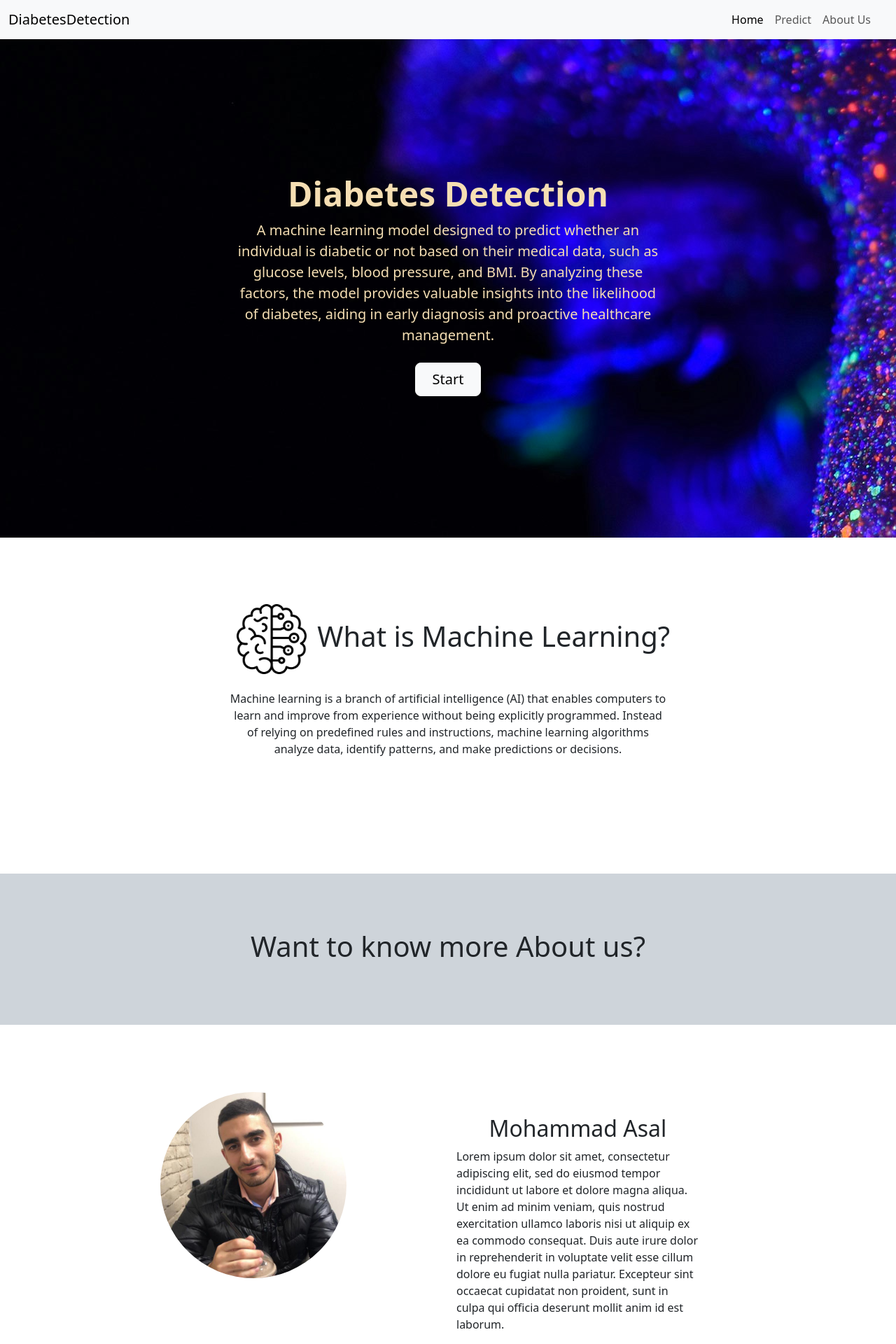
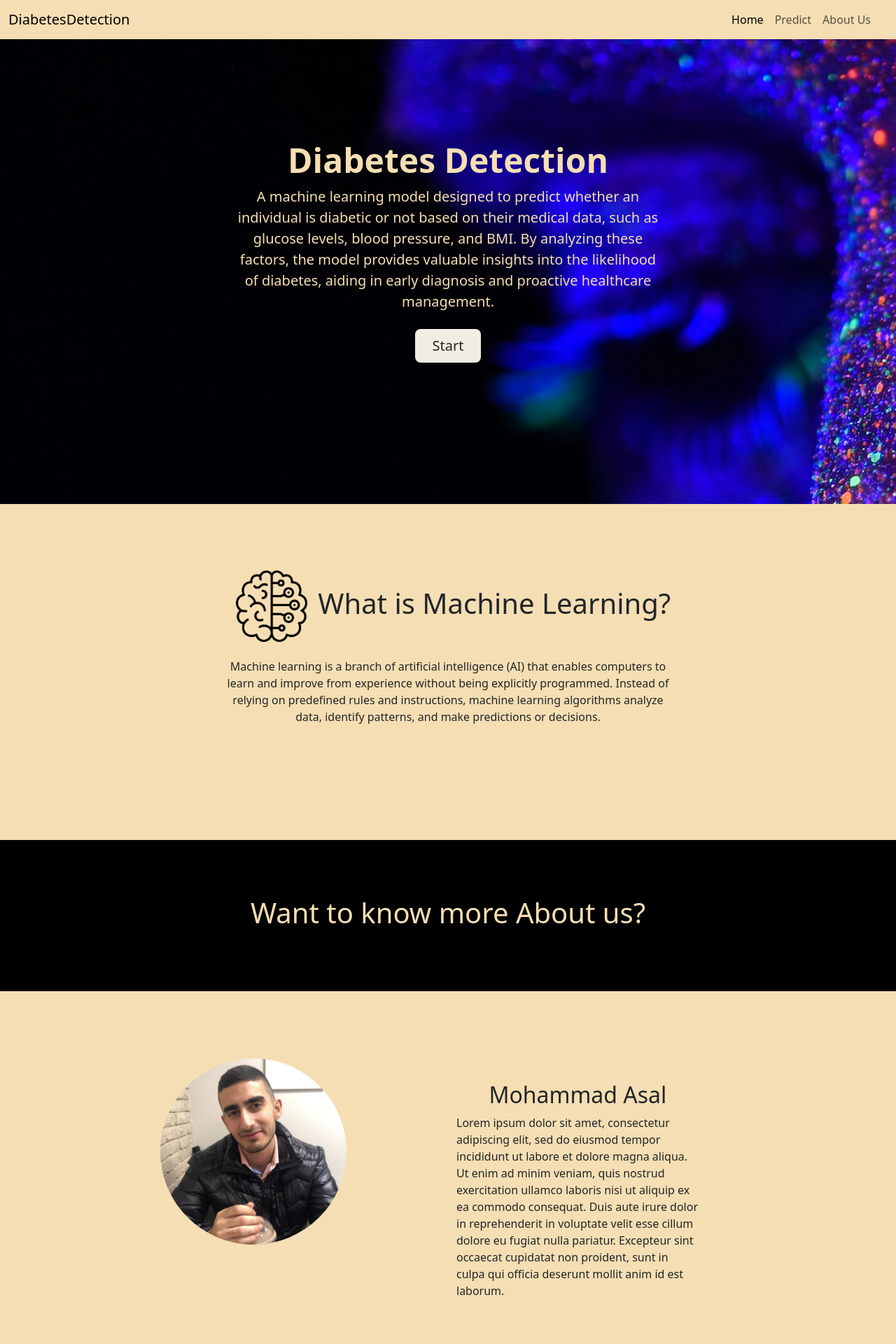
Before and after one commit to AliAgh123/MLProject, a Flask app: page / in a window 1280 px wide. Shown: the top 1920 px of the page at 70% size. Run offline with Flask 3, Linux system fonts and the light colour scheme; parts of the project's set-up code (start-up, migrations or seed data) failed here and were passed over.

Commit message:
fixed colors

```diff
--- a/static/styles/style.css
+++ b/static/styles/style.css
@@ -1,3 +1,15 @@
+.navbar {
+	background-color: wheat;
+}
+
+.offcanvas {
+	background-color: wheat;
+}
+
+.btn-gold {
+	background-color: rgb(242, 237, 227);
+}
+
 .hero {
 	height: 90vh;
 	padding: 25vh 3vw;
@@ -12,9 +24,9 @@
 }
 
 .machine-learning-section {
-	height: 50vh;
-	margin-top: 10vh;
-	margin-bottom: 0vh;
+	background-color: wheat;
+	height: 60vh;
+	padding: 10vh 0;
 }
 
 .machine-learning-icon {
@@ -24,6 +36,8 @@
 
 .question {
 	padding: 10vh;
+	background-color: black;
+	color: wheat;
 }
 .about-us {
 	padding-left: 0;
@@ -32,10 +46,16 @@
 
 .person-section {
 	padding: 12vh;
+	background-color: wheat;
 }
 
 .paragraph-reversed {
 	margin-left: 12vw;
+}
+
+.colored-section {
+	color: wheat;
+	background-color: black;
 }
 
 .profile-image {
@@ -50,7 +70,7 @@
 
 @media (max-width: 768px) {
 	.paragraph-reversed {
-		margin-left: 2vw;
+		margin-left: 0vw;
 	}
 	.person-section {
 		text-align: center;
--- a/templates/index.html
+++ b/templates/index.html
@@ -17,7 +17,7 @@
 	</head>
 	<body>
 		<!-- Nav bar -->
-		<nav class="navbar navbar-expand-lg bg-body-tertiary fixed-top">
+		<nav class="navbar navbar-expand-lg fixed-top">
 			<div class="container-fluid">
 				<a class="navbar-brand" href="/">DiabetesDetection</a>
 				<button
@@ -66,7 +66,7 @@
 
 		<!-- Hero  -->
 
-		<div class="px-4 my-5 text-center hero bg-hero wheat">
+		<div class="px-4 text-center hero bg-hero wheat">
 			<h1 class="display-5 fw-bold">Diabetes Detection</h1>
 			<div class="col-lg-6 mx-auto">
 				<p class="lead mb-4">
@@ -79,7 +79,7 @@
 				<div class="d-grid gap-2 d-sm-flex justify-content-sm-center">
 					<a
 						role="button"
-						class="btn btn-light btn-lg px-4 gap-3"
+						class="btn btn-gold btn-lg px-4 gap-3"
 						href="/predict"
 					>
 						Start
@@ -109,7 +109,7 @@
 
 		<!-- About us section  -->
 		<div class="about-us container-fluid" id="about-us">
-			<div class="text-center question bg-dark-subtle">
+			<div class="text-center question">
 				<h1>Want to know more About us?</h1>
 			</div>
 
@@ -138,7 +138,7 @@
 
 			<!-- Tamer El Halabi -->
 
-			<div class="person-section bg-secondary">
+			<div class="person-section colored-section">
 				<div class="row">
 					<div class="col-md-6 order-md-5 text-center">
 						<img
@@ -189,7 +189,7 @@
 		</div>
 
 		<!-- footer -->
-		<div class="container">
+		<div class="container footer">
 			<footer
 				class="d-flex flex-wrap justify-content-between align-items-center py-3 my-4 border-top"
 			>
```
